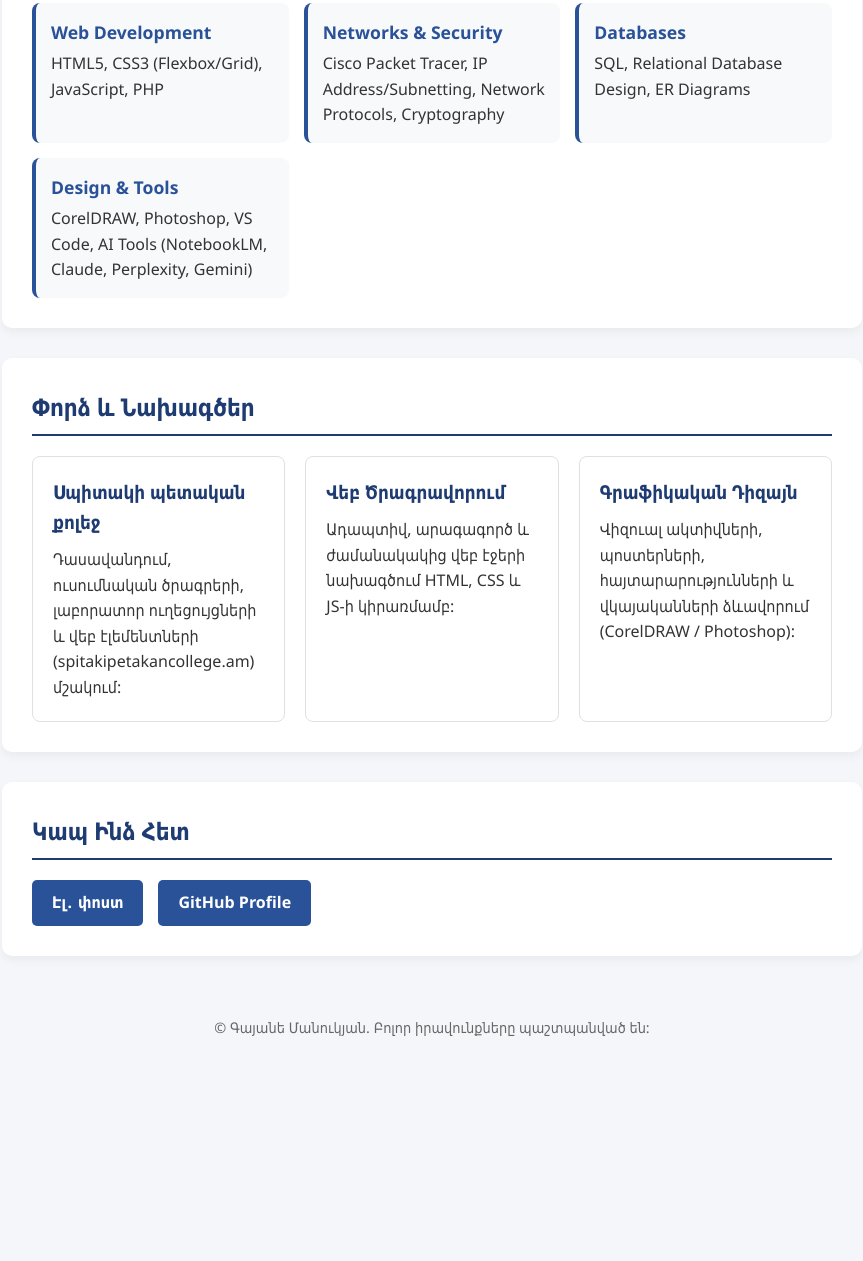
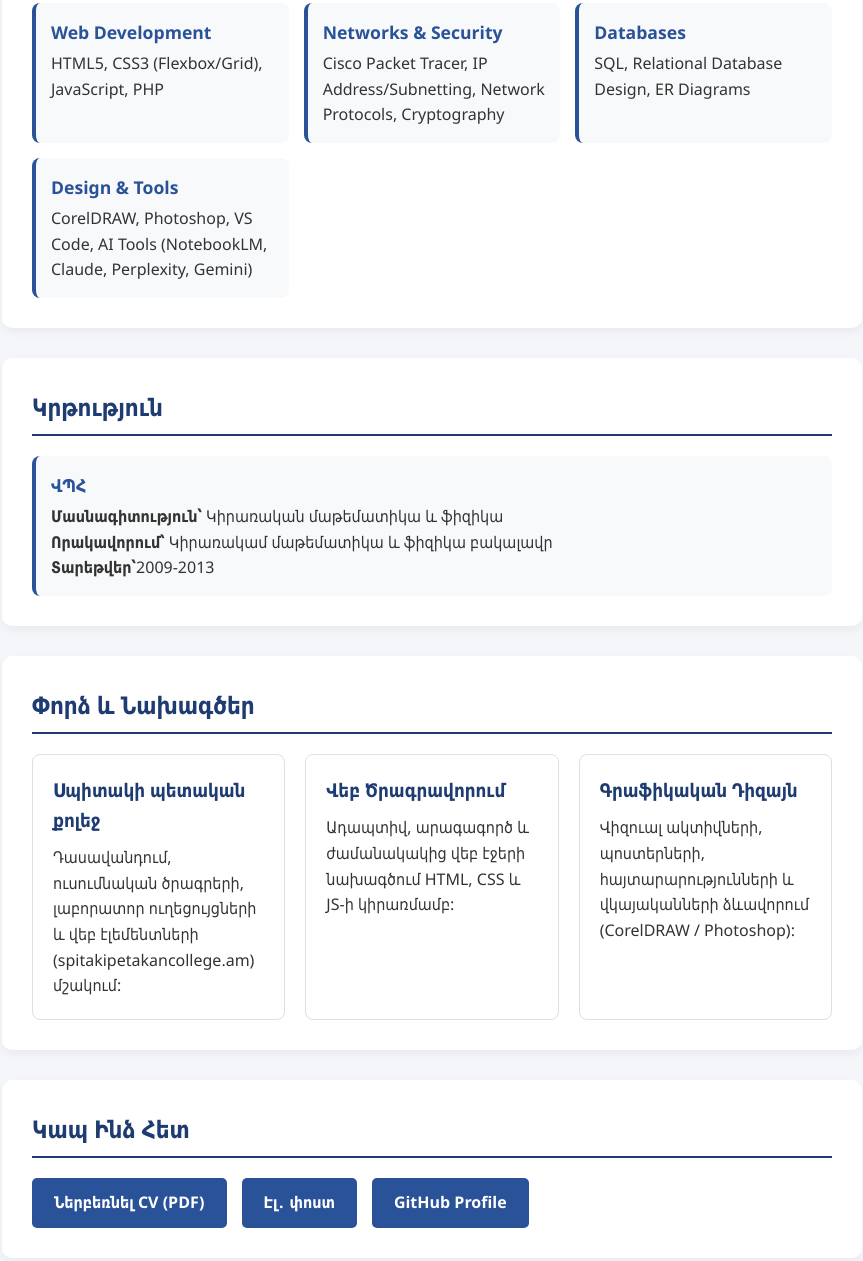
Before and after one commit to gayanemanukyan488-stack/gayanemanukyan488-stack.github.io, a plain HTML site: page CV.html in a window 1280 px wide. Shown: the part 621-1882 px from the top of the page, without its empty margins (208-1071 px from the left). Before the commit the page ends 1680 px from the top, so only its background shows below. Drawn offline with Linux system fonts and the light colour scheme.

Commit message:
Update CV.html

```diff
--- a/CV.html
+++ b/CV.html
@@ -48,18 +48,18 @@
             padding-bottom: 8px;
             margin-bottom: 20px;
         }
-        .skills-grid {
+        .skills-grid, .education-grid {
             display: grid;
             grid-template-columns: repeat(auto-fit, minmax(200px, 1fr));
             gap: 15px;
         }
-        .skill-card {
+        .card {
             background: #f8f9fa;
             padding: 15px;
             border-radius: 8px;
             border-left: 4px solid #2a5298;
         }
-        .skill-card h3 {
+        .card h3 {
             font-size: 1.1rem;
             margin-bottom: 5px;
             color: #2a5298;
@@ -90,7 +90,7 @@
         }
         .contact-btn {
             display: inline-block;
-            padding: 10px 20px;
+            padding: 12px 22px;
             background-color: #2a5298;
             color: white;
             text-decoration: none;
@@ -127,21 +127,34 @@
         <section id="skills">
             <h2>Մասնագիտական Հմտություններ</h2>
             <div class="skills-grid">
-                <div class="skill-card">
+                <div class="card">
                     <h3>Web Development</h3>
                     <p>HTML5, CSS3 (Flexbox/Grid), JavaScript, PHP</p>
                 </div>
-                <div class="skill-card">
+                <div class="card">
                     <h3>Networks & Security</h3>
                     <p>Cisco Packet Tracer, IP Address/Subnetting, Network Protocols, Cryptography</p>
                 </div>
-                <div class="skill-card">
+                <div class="card">
                     <h3>Databases</h3>
                     <p>SQL, Relational Database Design, ER Diagrams</p>
                 </div>
-                <div class="skill-card">
+                <div class="card">
                     <h3>Design & Tools</h3>
                     <p>CorelDRAW, Photoshop, VS Code, AI Tools (NotebookLM, Claude, Perplexity, Gemini)</p>
+                </div>
+            </div>
+        </section>
+
+        <!-- Կրթություն -->
+        <section id="education">
+            <h2>Կրթություն</h2>
+            <div class="education-grid">
+                <div class="card">
+                    <h3>ՎՊՀ</h3>
+                    <p><strong>Մասնագիտություն՝</strong> Կիրառական մաթեմատիկա և ֆիզիկա</p>
+                    <p><strong>Որակավորում՝</strong> Կիրառակամ մաթեմատիկա և ֆիզիկա բակալավր</p>
+                    <p><strong>Տարեթվեր՝</strong>2009-2013</p>
                 </div>
             </div>
         </section>
@@ -169,7 +182,8 @@
         <section id="contact">
             <h2>Կապ Ինձ Հետ</h2>
             <div class="contact-links">
-                <a href="mailto:your-email@gmail.com" class="contact-btn">Էլ․ փոստ</a>
+                <a href="CV.pdf" download class="contact-btn">Ներբեռնել CV (PDF)</a>
+                <a href="gayanemanukyan488@gmail.com" class="contact-btn">Էլ․ փոստ</a>
                 <a href="https://github.com/gayanemanukyan" target="_blank" class="contact-btn">GitHub Profile</a>
             </div>
         </section>
```
